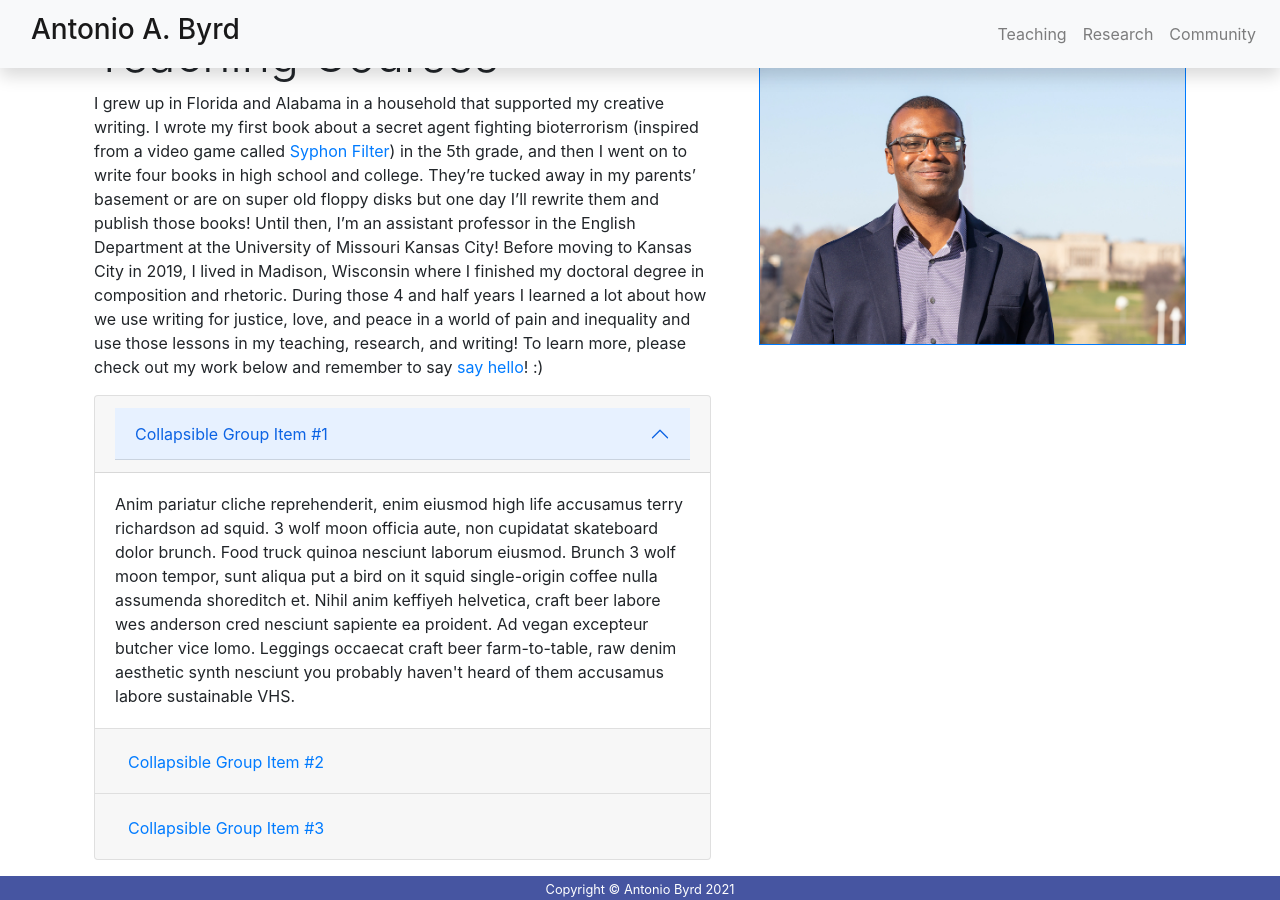
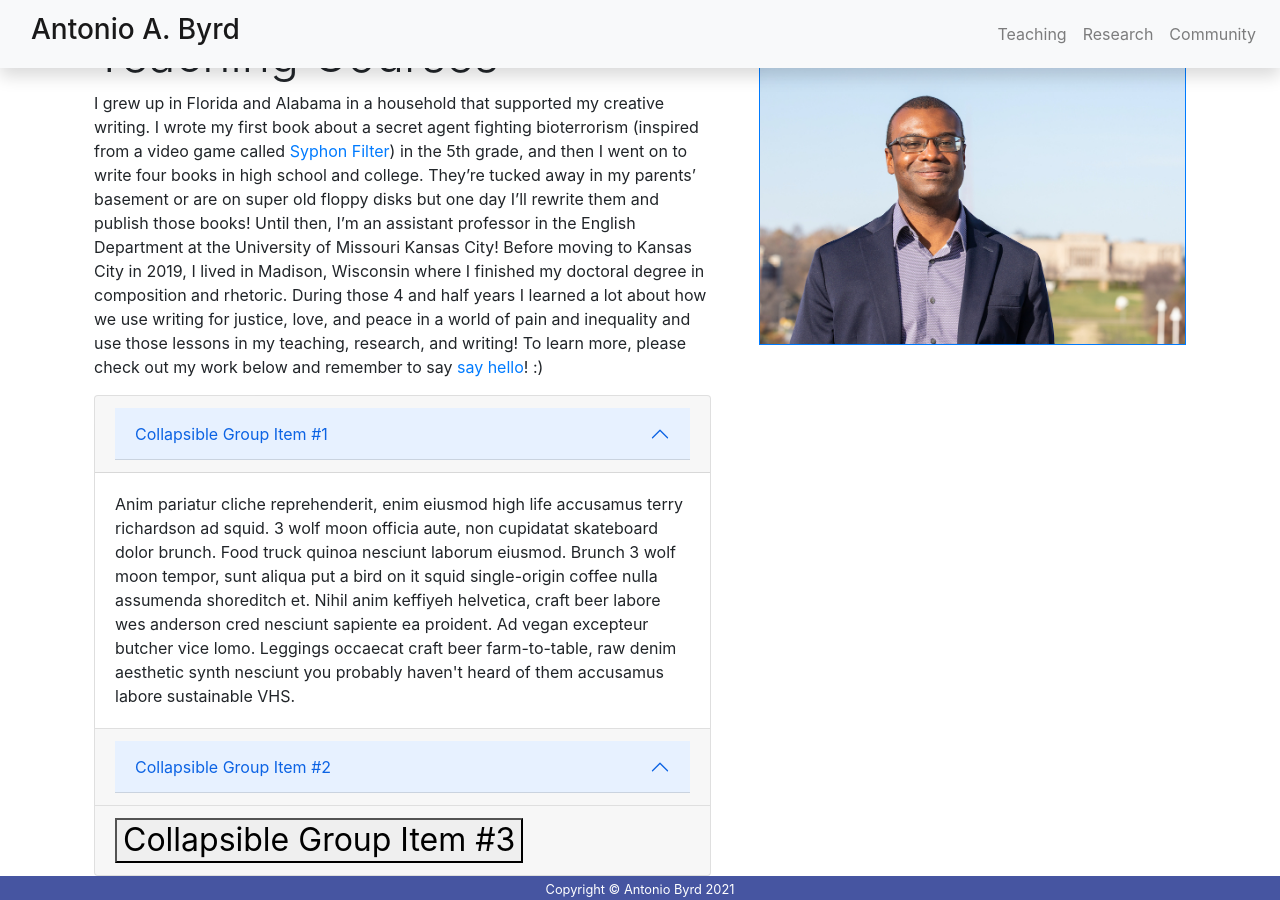
Before and after one commit to abyrd15/abyrd15.github.io, a Jekyll site: the page built from index.markdown, in a window 1280 px wide and 900 px high, scrolled down 1609 px. Built offline with Jekyll 4.4.1, drawn with Linux system fonts in a browser that asks for light colours; nearby versions of some CDN libraries.

Commit message:
Added the other buttons

```diff
--- a/_includes/home/section_teaching.html
+++ b/_includes/home/section_teaching.html
@@ -24,7 +24,7 @@
                         <div class="card">
                           <div class="card-header" id="headingTwo">
                             <h2 class="mb-0">
-                              <button class="btn btn-link collapsed" type="button" data-toggle="collapse" data-target="#collapseTwo" aria-expanded="false" aria-controls="collapseTwo">
+                              <button class="accordion-button" type="button" data-toggle="collapse" data-target="#collapseTwo" aria-expanded="false" aria-controls="collapseTwo">
                                 Collapsible Group Item #2
                               </button>
                             </h2>
@@ -38,7 +38,7 @@
                         <div class="card">
                           <div class="card-header" id="headingThree">
                             <h2 class="mb-0">
-                              <button class="btn btn-link collapsed" type="button" data-toggle="collapse" data-target="#collapseThree" aria-expanded="false" aria-controls="collapseThree">
+                              <button class="accordion button" type="button" data-toggle="collapse" data-target="#collapseThree" aria-expanded="false" aria-controls="collapseThree">
                                 Collapsible Group Item #3
                               </button>
                             </h2>
```
